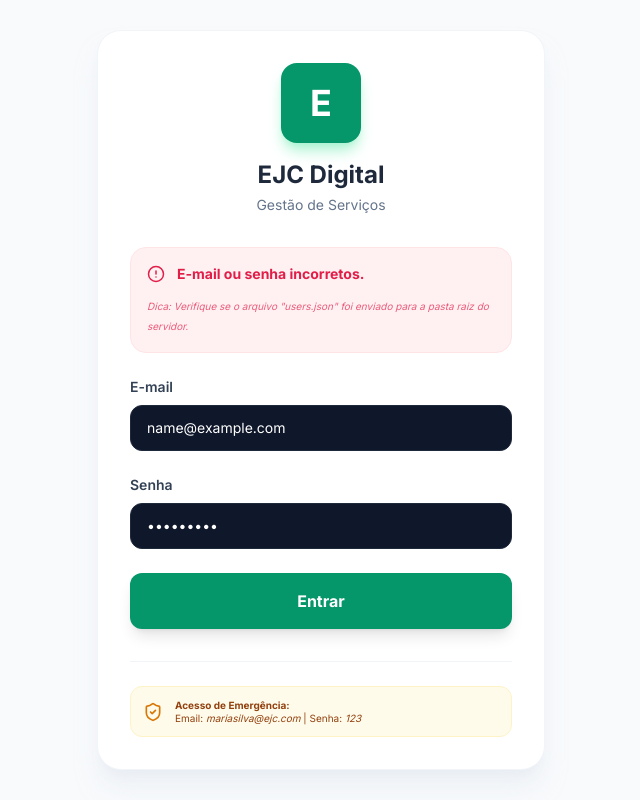
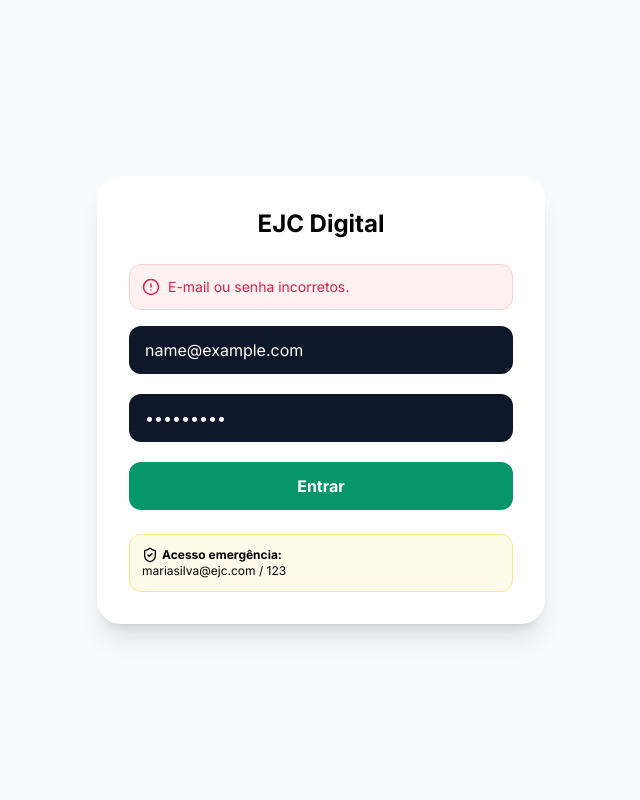
Before and after one commit to marcollemarsalles/ejcdigital, a React (Vite) app: page / in a window 1280 px wide. Both pictures are taken after typing "name@example.com", "Sample123" into the empty fields and a click on the button "Entrar". Shown: the whole page, without its empty margins (319-959 px from the left). Built offline with nearby package versions, Linux system fonts and the light colour scheme.

Commit message:
fix: correção de erro no Json

```diff
--- a/pages/Login.tsx
+++ b/pages/Login.tsx
@@ -1,44 +1,28 @@
-
 import React, { useState } from 'react';
-import { AlertCircle, Loader2, ShieldCheck, Terminal, Link as LinkIcon } from 'lucide-react';
+import { AlertCircle, Loader2, ShieldCheck, Link as LinkIcon } from 'lucide-react';
 
 interface LoginProps {
   onLogin: (userData: any) => void;
 }
 
 const MOCK_USER = {
-  "id": "u4",
-  "email": "mariasilva@ejc.com",
-  "password": "123",
-  "name": "Maria da Silva",
-  "nickname": "Mariazinha",
-  "role": "Coordenador",
-  "currentTeam": "Coordenação Geral",
-  "points": 946,
-  "photoUrl": "https://picsum.photos/200/300",
-  "relics": [
-    { "id": "2", "unlockedAt": "2022-06-15" },
-    { "id": "3", "unlockedAt": "2023-02-20" },
-    { "id": "5", "unlockedAt": "2023-08-05" },
-    { "id": "1", "unlockedAt": "2023-05-15" },
-    { "id": "26", "unlockedAt": "2023-11-20" },
-    { "id": "51", "unlockedAt": "2024-02-12" },
-    { "id": "76", "unlockedAt": "2024-10-09" },
-    { "id": "70", "unlockedAt": "2024-10-09" },
-    { "id": "49", "unlockedAt": "2024-10-09" }
-  ],
-  "history": [
-    { "team": "Coordenação", "year": 2025 },
-    { "team": "Palestra", "year": 2024 },
-    { "team": "Bandinha", "year": 2023 },
-    { "team": "Encontrista", "year": 2022 }
-  ]
+  id: "u4",
+  email: "mariasilva@ejc.com",
+  password: "123",
+  name: "Maria da Silva",
+  nickname: "Mariazinha",
+  role: "Coordenador",
+  currentTeam: "Coordenação Geral",
+  points: 946,
+  photoUrl: "https://picsum.photos/200/300",
+  relics: [],
+  history: []
 };
 
 const Login: React.FC<LoginProps> = ({ onLogin }) => {
   const [email, setEmail] = useState('');
   const [password, setPassword] = useState('');
-  const [error, setError] = useState<{msg: string, url?: string} | null>(null);
+  const [error, setError] = useState<string | null>(null);
   const [isLoading, setIsLoading] = useState(false);
 
   const handleSubmit = async (e: React.FormEvent) => {
@@ -46,118 +30,93 @@ const Login: React.FC<LoginProps> = ({ onLogin }) => {
     setError(null);
     setIsLoading(true);
 
-    if (email.toLowerCase() === MOCK_USER.email.toLowerCase() && password === MOCK_USER.password) {
+    // 🔐 Login de emergência
+    if (
+      email.toLowerCase() === MOCK_USER.email.toLowerCase() &&
+      password === MOCK_USER.password
+    ) {
       const { password: _, ...userData } = MOCK_USER;
       localStorage.setItem('ejc_user', JSON.stringify(userData));
       setTimeout(() => onLogin(userData), 500);
       return;
     }
 
-    // Define o caminho do arquivo
-    const filePath = './users.json';
-    const absoluteUrl = new URL(filePath, window.location.href).href;
-
     try {
-      const response = await fetch(filePath);
+      // ✅ Caminho correto para Vercel
+      const response = await fetch("/users.json");
 
       if (!response.ok) {
-        throw new Error(`HTTP ${response.status}: ${response.statusText}`);
+        throw new Error(`HTTP ${response.status}`);
       }
 
       const users = await response.json();
+
       const user = users.find(
-        (u: any) => u.email.toLowerCase() === email.toLowerCase() && u.password === password
+        (u: any) =>
+          u.email.toLowerCase() === email.toLowerCase() &&
+          u.password === password
       );
 
-      if (user) {
+      if (!user) {
+        setError("E-mail ou senha incorretos.");
+        setIsLoading(false);
+        return;
+      }
+
       const { password: _, ...userData } = user;
       localStorage.setItem('ejc_user', JSON.stringify(userData));
       setTimeout(() => onLogin(userData), 800);
-      } else {
-        setError({ msg: 'E-mail ou senha incorretos.' });
-        setIsLoading(false);
-      }
-    } catch (err: any) {
-      console.error('Erro de Autenticação:', err);
-      setError({
-        msg: `Falha técnica: ${err.message}`,
-        url: absoluteUrl
-      });
+
+    } catch (err) {
+      console.error(err);
+      setError("Falha técnica ao acessar o banco de dados.");
       setIsLoading(false);
     }
   };
 
   return (
-    <div className="min-h-screen flex flex-col items-center justify-center bg-slate-50 p-6">
-      <div className="w-full max-w-md bg-white rounded-3xl shadow-xl shadow-slate-200/50 p-8 border border-slate-100">
-        <div className="flex flex-col items-center mb-8">
-          <div className="w-20 h-20 bg-emerald-600 rounded-2xl flex items-center justify-center text-white font-bold text-4xl mb-4 shadow-lg shadow-emerald-200">
-            E
-          </div>
-          <h1 className="text-2xl font-bold text-slate-800">EJC Digital</h1>
-          <p className="text-slate-500 text-sm mt-1">Gestão de Serviços</p>
-        </div>
+    <div className="min-h-screen flex items-center justify-center bg-slate-50 p-6">
+      <div className="w-full max-w-md bg-white rounded-3xl shadow-xl p-8">
+        <h1 className="text-2xl font-bold text-center mb-6">EJC Digital</h1>
 
         {error && (
-          <div className="mb-6 p-4 bg-rose-50 border border-rose-100 rounded-2xl flex flex-col gap-2 text-rose-600 text-sm">
-            <div className="flex items-center gap-3">
-              <AlertCircle size={18} className="flex-shrink-0" />
-              <span className="font-bold">{error.msg}</span>
-            </div>
-            {error.url && (
-              <div className="mt-2 bg-slate-900 text-slate-300 p-3 rounded-xl font-mono text-[9px] break-all border border-slate-800">
-                <div className="flex items-center gap-2 mb-1 text-slate-500 uppercase font-black tracking-tighter">
-                  <LinkIcon size={10} /> URL Tentada:
-                </div>
-                {error.url}
-              </div>
-            )}
-            <p className="text-[10px] opacity-70 italic mt-1">
-              Dica: Verifique se o arquivo "users.json" foi enviado para a pasta raiz do servidor.
-            </p>
+          <div className="mb-4 p-3 bg-rose-50 border border-rose-200 rounded-xl text-rose-600 text-sm flex gap-2 items-center">
+            <AlertCircle size={18} />
+            {error}
           </div>
         )}
 
-        <form onSubmit={handleSubmit} className="space-y-6">
-          <div>
-            <label className="block text-sm font-semibold text-slate-700 mb-2">E-mail</label>
+        <form onSubmit={handleSubmit} className="space-y-5">
           <input
             type="email"
+            placeholder="E-mail"
             value={email}
-              onChange={(e) => setEmail(e.target.value)}
-              className="w-full px-4 py-3 rounded-xl bg-slate-900 text-white border border-slate-800 focus:ring-2 focus:ring-emerald-500/50 transition-all text-sm"
-              placeholder="exemplo@email.com"
+            onChange={e => setEmail(e.target.value)}
+            className="w-full px-4 py-3 rounded-xl bg-slate-900 text-white"
             required
           />
-          </div>
-          <div>
-            <label className="block text-sm font-semibold text-slate-700 mb-2">Senha</label>
+
           <input
             type="password"
+            placeholder="Senha"
             value={password}
-              onChange={(e) => setPassword(e.target.value)}
-              className="w-full px-4 py-3 rounded-xl bg-slate-900 text-white border border-slate-800 focus:ring-2 focus:ring-emerald-500/50 transition-all text-sm"
-              placeholder="••••••••"
+            onChange={e => setPassword(e.target.value)}
+            className="w-full px-4 py-3 rounded-xl bg-slate-900 text-white"
             required
           />
-          </div>
+
           <button
-            type="submit"
             disabled={isLoading}
-            className="w-full bg-emerald-600 hover:bg-emerald-700 text-white font-bold py-4 rounded-xl shadow-lg transition-all active:scale-95 flex items-center justify-center gap-2 disabled:opacity-70"
+            className="w-full bg-emerald-600 text-white py-3 rounded-xl font-bold flex justify-center"
           >
-            {isLoading ? <Loader2 size={20} className="animate-spin" /> : 'Entrar'}
+            {isLoading ? <Loader2 className="animate-spin" /> : "Entrar"}
           </button>
         </form>
 
-        <div className="mt-8 pt-6 border-t border-slate-100">
-          <div className="bg-amber-50 border border-amber-100 rounded-xl p-3 flex gap-3 items-center">
-            <ShieldCheck size={20} className="text-amber-600 shrink-0" />
-            <div className="text-[10px] text-amber-800 leading-tight">
-              <strong>Acesso de Emergência:</strong><br />
-              Email: <em>mariasilva@ejc.com</em> | Senha: <em>123</em>
-            </div>
-          </div>
+        <div className="mt-6 bg-amber-50 border border-amber-200 rounded-xl p-3 text-xs">
+          <ShieldCheck size={16} className="inline mr-1" />
+          <strong>Acesso emergência:</strong><br />
+          mariasilva@ejc.com / 123
         </div>
       </div>
     </div>
```
Also changed, not shown: public/users.json (renamed from users.json). Lines whose indentation alone changed are shown as unchanged.
